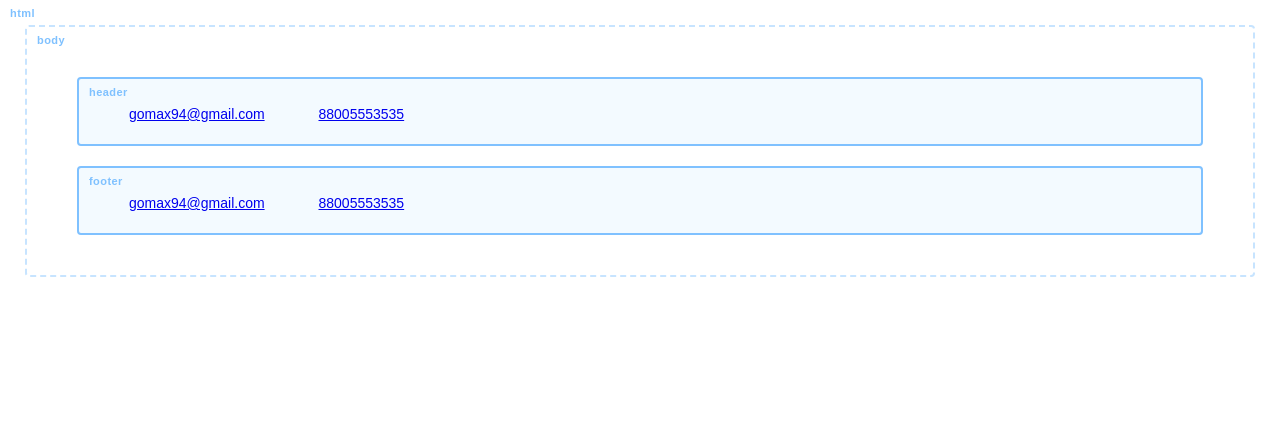
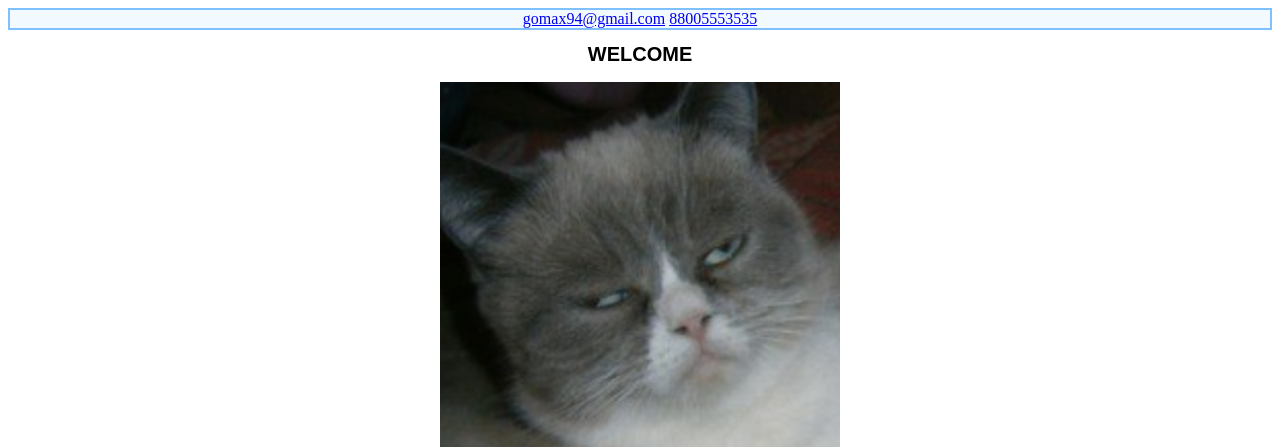
Before and after one commit to GhostOsipen/new-osipen-site, a plain HTML site: page index.html in a window 1280 px wide. Shown: the top 447 px of the page. Drawn offline with Linux system fonts and the light colour scheme.

Commit message:
some changes

```diff
--- a/index.html
+++ b/index.html
@@ -2,7 +2,7 @@
 <html lang="ru">
   <head>
     <meta charset="UTF-8">
-    <link rel="stylesheet" href="outlines.css">
+    <link rel="stylesheet" href="my-style.css">
     <link href="https://fonts.googleapis.com/css?family=Montserrat:400,500,700|Old+Standard+TT&display=swap&subset=cyrillic" rel="stylesheet">
   </head>
   <body>
@@ -12,6 +12,12 @@
       <a class = "header-phone" href="tel:+79876543210">88005553535</a>
     </header>
 
+    <h1>WELCOME</h1>
+
+    <div class = "cat">
+        <figure><a href="https://www.youtube.com/"><img  src="files/user.jpg" width="400" alt="cat"></figure></a>
+      </div>
+
     <footer class="page-footer">
       <a class = "footer-email" href="mailto:gomax94@gmail.com">gomax94@gmail.com</a>
       <a class = "footer-phone" href="tel:+79876543210">88005553535</a>
--- /dev/null
+++ b/my-style.css
@@ -0,0 +1,17 @@
+header,
+footer {
+  background-color: #f3faff;
+  border: 2px solid #7fc1ff;
+  text-align: center;
+
+}
+
+h1 {
+    font-family: Arial, Helvetica, sans-serif;
+    font-size: 20px;
+    text-align: center;
+}
+
+.cat {
+        text-align: center;
+}
```
Also changed, not shown: files/user.jpg (added).
